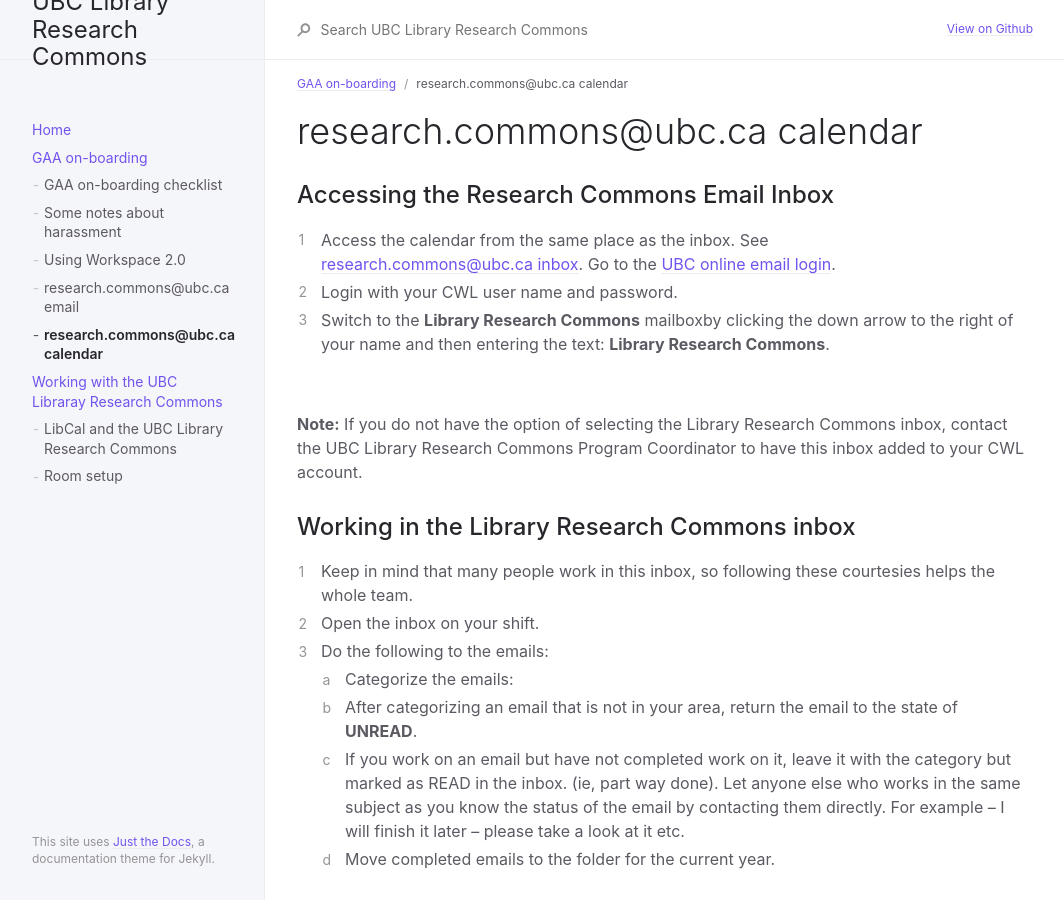
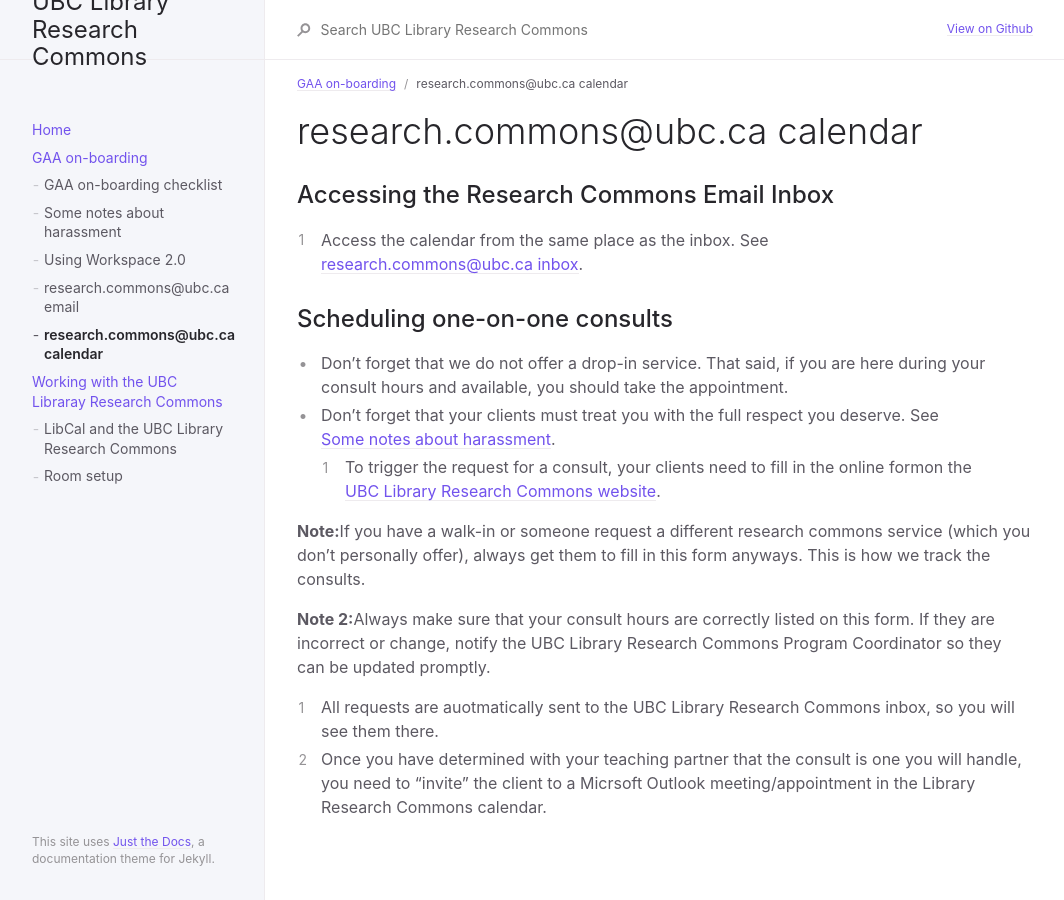
Before and after one commit to sarahblay/rc-docs, a Jekyll site: the page built from docs/gaaonboarding/rccalendar.md, in a window 1280 px wide. Shown: the whole page, without its empty margins (107-1171 px from the left). Built offline with Jekyll 4.4.1, drawn with Linux system fonts in a browser that asks for light colours.

Commit message:
Update rccalendar.md

```diff
--- a/docs/gaaonboarding/rccalendar.md
+++ b/docs/gaaonboarding/rccalendar.md
@@ -2,25 +2,21 @@
 layout: default
 title: research.commons@ubc.ca calendar
 parent: GAA on-boarding
-nav_order: 54
+nav_order: 5
 ---
 # research.commons@ubc.ca calendar
 
 ## Accessing the Research Commons Email Inbox
 1. Access the calendar from the same place as the inbox. See [research.commons@ubc.ca inbox](#research.commons@ubc.ca-inbox).
-Go to the <a href="https://www.mail.ubc.ca/owa/research.commons@ubc.ca/" target="blank">UBC online email login</a>.
-2. Login with your CWL user name and password.
-3. Switch to the **Library Research Commons** mailboxby clicking the down arrow to the right of your name and then entering the text: **Library Research Commons**.
 
-![](../../assets/images/chooseLibraryResearchCommonsinbox.png)
+## Scheduling one-on-one consults
+- Don't forget that we do not offer a drop-in service. That said, if you are here during your consult hours and available, you should take the appointment.
+- Don't forget that your clients must treat you with the full respect you deserve. See [Some notes about harassment](#some-notes-about-harassment).
+1. To trigger the request for a consult, your clients need to fill in the online formon the [UBC Library Research Commons website](https://researchcommons.library.ubc.ca/graduate-student-expert-consultation-request-form/).
 
-**Note:** If you do not have the option of selecting the Library Research Commons inbox, contact the UBC Library Research Commons Program Coordinator to have this inbox added to your CWL account.
+**Note:**If you have a walk-in or someone request a different research commons service (which you don't personally offer), always get them to fill in this form anyways. This is how we track the consults.
 
-## Working in the Library Research Commons inbox
-1. Keep in mind that many people work in this inbox, so following these courtesies helps the whole team.
-2. Open the inbox on your shift.
-3. Do the following to the emails:
-   1. Categorize the emails: ![](../../assets/images/emailcategories.png)
-   2. After categorizing an email that is not in your area, return the email to the state of **UNREAD**.
-   3. If you work on an email but have not completed work on it, leave it with the category but marked as READ in the inbox. (ie, part way done). Let anyone else who works in the same subject as you know the status of the email by contacting them directly. For example – I will finish it later – please take a look at it etc.
-   4. Move completed emails to the folder for the current year.
+**Note 2:**Always make sure that your consult hours are correctly listed on this form. If they are incorrect or change, notify the UBC Library Research Commons Program Coordinator so they can be updated promptly.
+
+2. All requests are auotmatically sent to the UBC Library Research Commons inbox, so you will see them there.
+3. Once you have determined with your teaching partner that the consult is one you will handle, you need to "invite" the client to a Micrsoft Outlook meeting/appointment in the Library Research Commons calendar.
```
